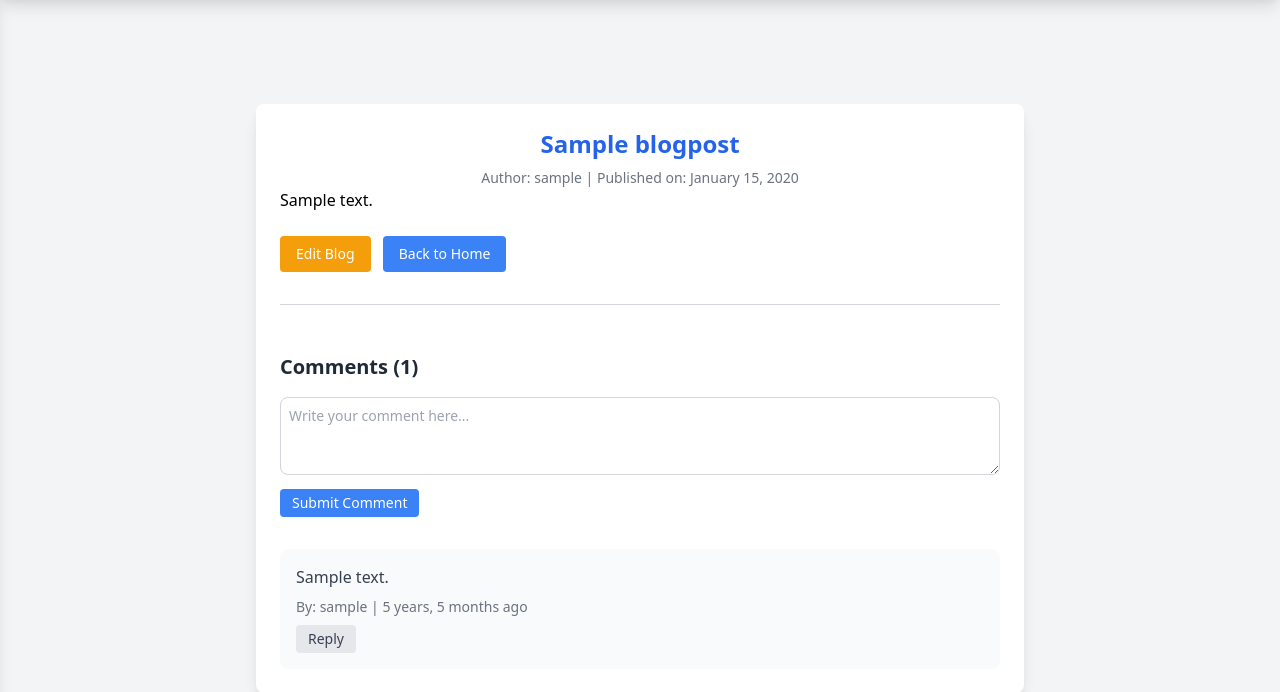
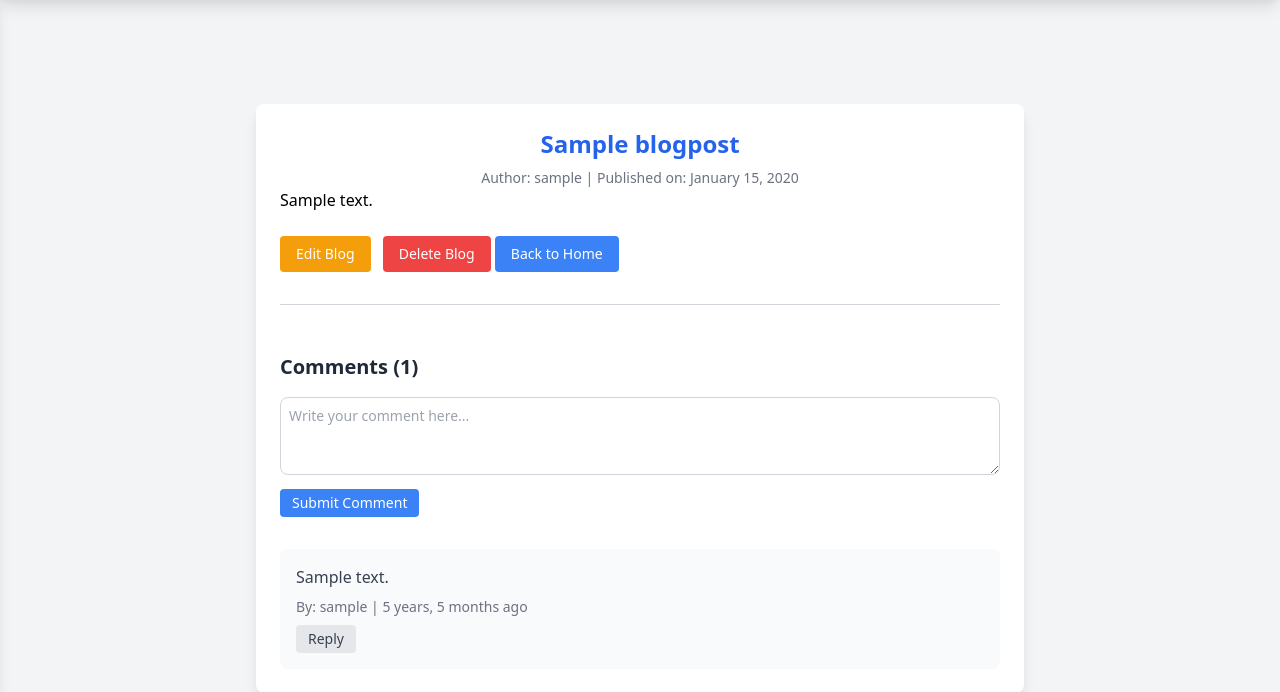
Before and after one commit to ShikharLakhera/blogWebsite, a Django app: a page that uses blogHome/templates/blogHome/blogpage.html in a window 1280 px wide. Shown: the part 64-756 px from the top of the page. Run offline with Django 4.2, Linux system fonts and the light colour scheme; a user stored in the database is signed in; tables that the repository leaves empty hold one stand-in row (values such as "Sample post"); some libraries are stand-ins or nearby versions.

Commit message:
Delete functionality added

```diff
--- a/blogHome/templates/blogHome/blogpage.html
+++ b/blogHome/templates/blogHome/blogpage.html
@@ -35,6 +35,14 @@
         <a href="{% url 'blogHome:editView' slug=blog.slug %}" class="inline-block mt-6 px-4 py-2 bg-yellow-500 text-white text-sm rounded hover:bg-yellow-600 mr-2">
             Edit Blog
         </a>
+        <!-- Delete Button -->
+    <form id="delete-blog-form" method="POST" action="{% url 'blogHome:deleteBlog' slug=blog.slug %}" class="inline">
+        {% csrf_token %}
+        <button type="button" onclick="confirmDelete()" class="mt-6 px-4 py-2 bg-red-500 text-white text-sm rounded hover:bg-red-600">
+            Delete Blog
+        </button>
+    </form>
+
     {% endif %}
 
     <!-- Back to Home Button -->
@@ -111,5 +119,24 @@
         const replyForm = document.getElementById(`reply-form-${commentSno}`);
         replyForm.classList.remove('hidden');
     }
+    function confirmDelete() {
+        if (confirm("Are you sure you want to delete this blog? This action cannot be undone.")) {
+            fetch("{% url 'blogHome:deleteBlog' slug=blog.slug %}", {
+                method: 'POST',
+                headers: {
+                    'X-CSRFToken': '{{ csrf_token }}',
+                },
+            })
+            .then(response => {
+                if (response.ok) {
+                    // Go back to the previous page
+                    history.back();  // or: window.history.go(-1);
+                } else {
+                    alert("Failed to delete blog.");
+                }
+            });
+        }
+    }
 </script>
+
 {% endblock %}
--- a/blogHome/urls.py
+++ b/blogHome/urls.py
@@ -9,4 +9,5 @@ urlpatterns =[
     path('editblog/<slug:slug>',views.editView.as_view(),name='editView'),
     path('',views.blogHome,name='blogHome'),
     path('<slug:slug>/',views.blogPage,name='blogPage'),
+    path('deleteBlog/<slug:slug>',views.deleteBlog.as_view(),name='deleteBlog')
 ]
--- a/blogHome/views.py
+++ b/blogHome/views.py
@@ -7,6 +7,7 @@ from .models import BlogPost , Comment
 from django.contrib.auth.decorators import login_required
 from django.utils.safestring import mark_safe
 from .forms import BlogForm
+from django.contrib.auth.mixins import LoginRequiredMixin
 # Create your views here.
 
 def blogHome(request):
@@ -56,7 +57,7 @@ def commentHandler(request, post_id):
 
 class editView(View):
     def get(self, request, slug):
-        print('get')
+
         blog = get_object_or_404(BlogPost, slug=slug)
 
         if request.user != blog.author:
@@ -72,7 +73,7 @@ class editView(View):
         })
 
     def post(self, request, slug):
-        print('post')
+
         blog = get_object_or_404(BlogPost, slug=slug)
 
         if request.user != blog.author:
@@ -91,3 +92,15 @@ class editView(View):
                 'slug': blog.slug,
                 'sno': blog.sno
             })
+
+from django.http import JsonResponse
+
+class deleteBlog(LoginRequiredMixin, View):
+    def post(self, request, slug):
+        blog_obj = get_object_or_404(BlogPost, slug=slug)
+
+        if request.user != blog_obj.author:
+            return HttpResponseForbidden()
+
+        blog_obj.delete()
+        return JsonResponse({'status': 'success'})
```
